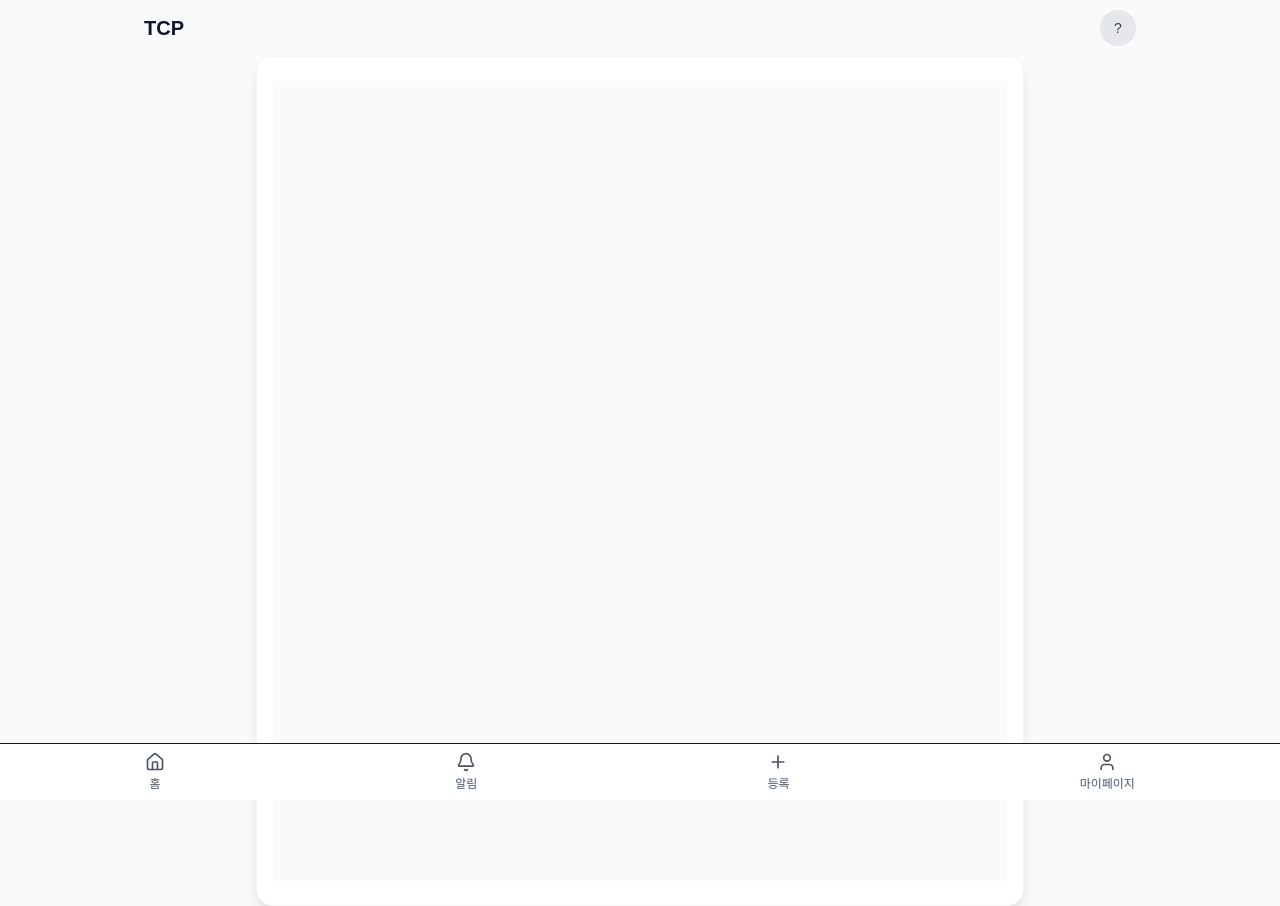
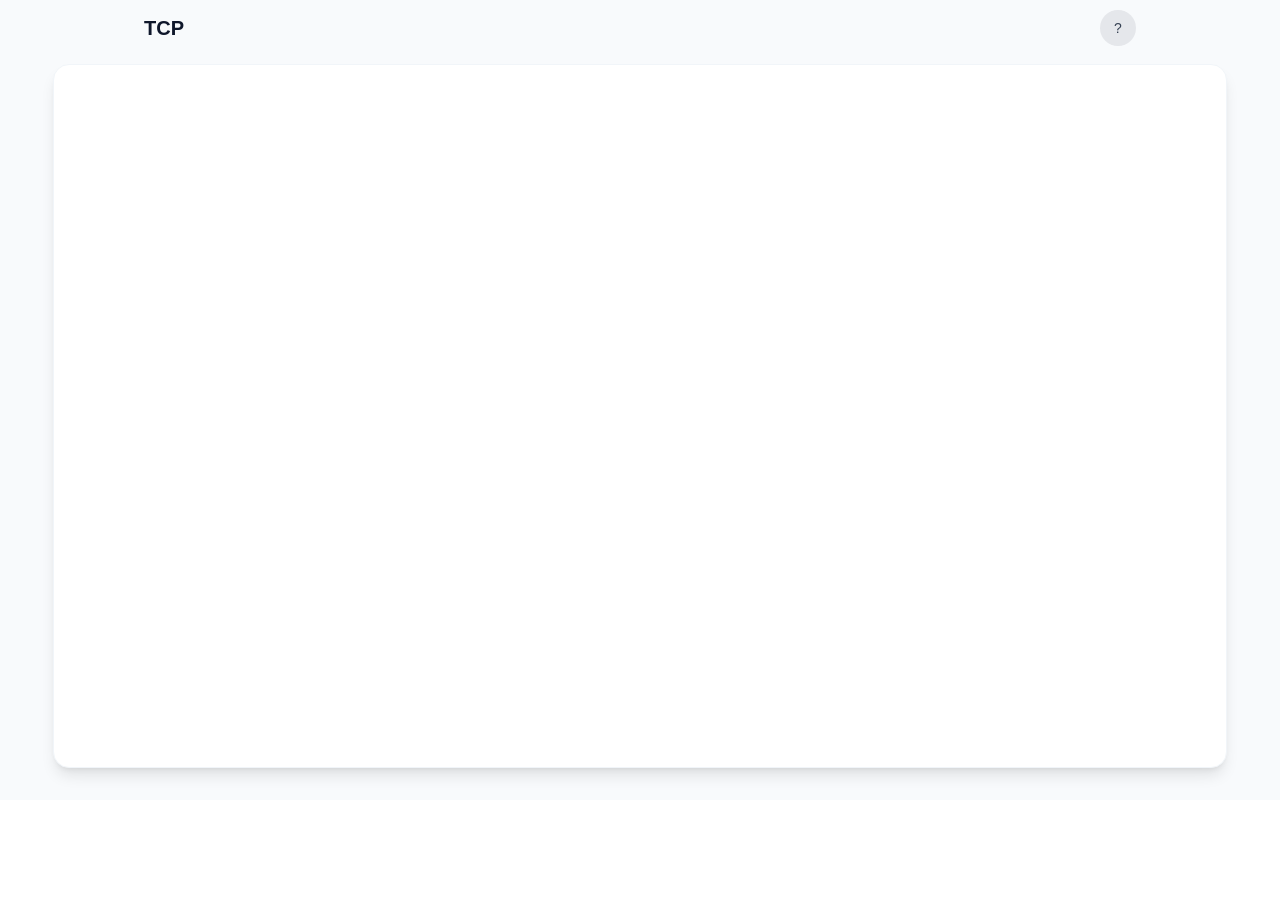
Before and after one commit to Apoliasm/TCP, a Next.js app in the folder tcp-fe/: page / in a window 1280 px wide. After the commit the page ends 800 px from the top, so only its background shows below. Built offline with nearby package versions, Linux system fonts and the light colour scheme.

Commit message:
DESIGN (layout) : Adjust layout
change bg color
size flex grow
provider range -> include header

```diff
--- a/tcp-fe/app/layout.tsx
+++ b/tcp-fe/app/layout.tsx
@@ -16,12 +16,11 @@ export default function RootLayout({
 }) {
   return (
     <html lang="ko">
-      <body>
-        <AppHeader />
+      <body className="h-dvh min-h-dvh flex flex-col">
         <Providers>
+          <AppHeader />
           <CommonRouter>{children}</CommonRouter>
         </Providers>
-        <BottomNav />
       </body>
     </html>
   );
--- a/tcp-fe/app/page.tsx
+++ b/tcp-fe/app/page.tsx
@@ -2,6 +2,6 @@ import Image from "next/image";
 
 export default function Home() {
   return (
-    <div className="flex min-h-screen items-center justify-center bg-zinc-50 font-sans dark:bg-black"></div>
+    <div className="flex min-h-full items-center justify-center font-sans dark:bg-black"></div>
   );
 }
--- a/tcp-fe/shared/ui/CommonRouter.tsx
+++ b/tcp-fe/shared/ui/CommonRouter.tsx
@@ -7,12 +7,10 @@ type Props = {
 export default function CommonRouter(props: Props) {
   const { children } = props;
   return (
-    <div className="bg-slate-50">
-      <div className="min-h-screen">
-        <div className="rounded-2xl bg-white shadow-lg border border-slate-100 p-6 max-w-3xl mx-auto px-4">
-          {children}
-        </div>
+    <main className="flex flex-col grow bg-slate-50 pb-8 pt-2">
+      <div className="h-full rounded-2xl bg-white shadow-lg border border-slate-100 p-6 w-11/12 mx-auto">
+        {children}
       </div>
-    </div>
+    </main>
   );
 }
```
